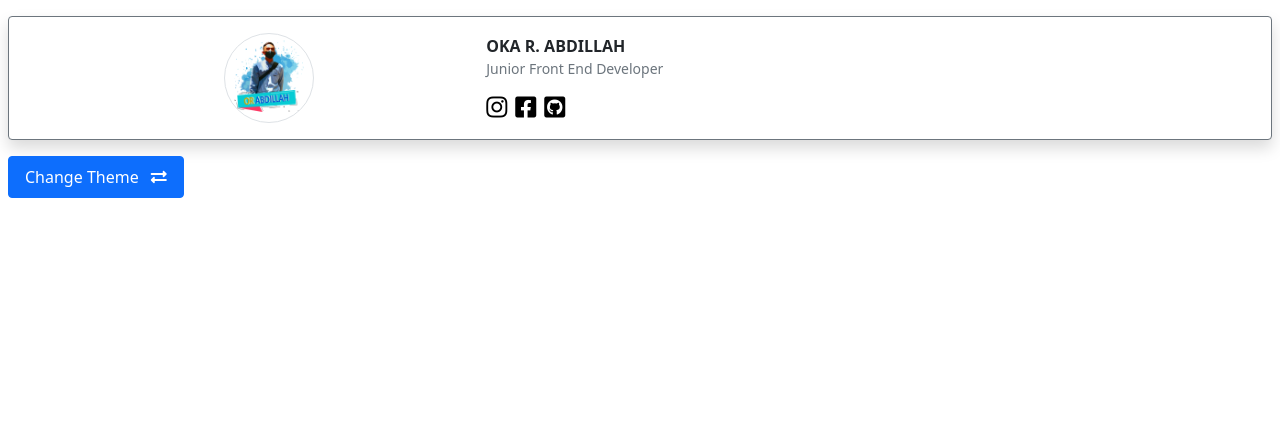
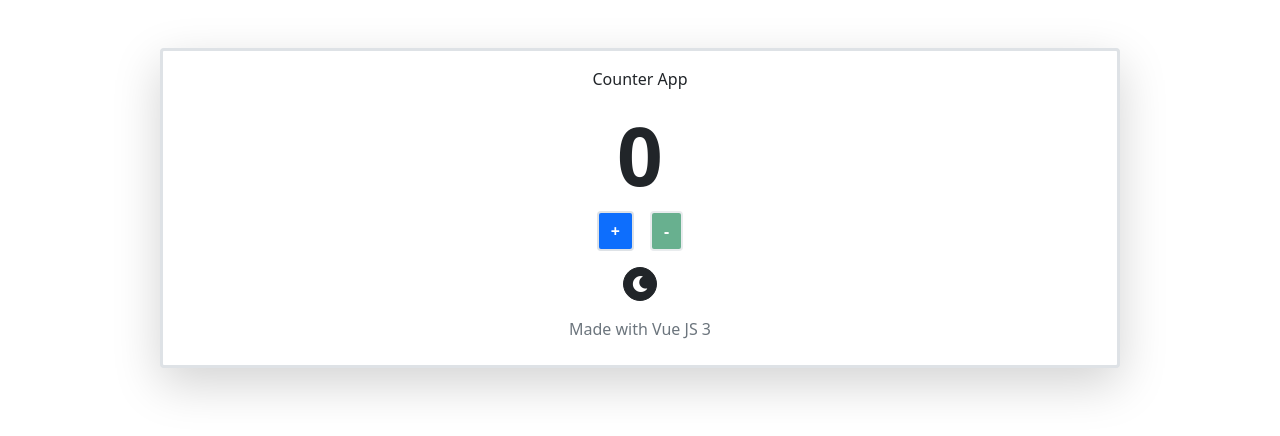
Before and after one commit to or-abdillh/vue-app, a Vue app: page / in a window 1280 px wide. Shown: the top 436 px of the page. Built offline with nearby package versions, Linux system fonts and the light colour scheme.

Commit message:
Make counter app

```diff
--- a/index.html
+++ b/index.html
@@ -13,7 +13,7 @@
 
     <title>Hello, world!</title>
   </head>
-  <body>
+  <body style="min-height: 120vh">
     <div id="app" ></div>
 
     <!-- Optional JavaScript; choose one of the two! -->
--- a/src/App.vue
+++ b/src/App.vue
@@ -1,46 +1,66 @@
 <template>
-   <div :class="isChange ? 'bg-primary' : 'bg-white'" class="mx-2 mt-3 shadow border border-1 border-secondary rounded px-3 py-3">
-      <div class="row w-100 d-flex justify-content-center align-items-center">
-         <div class="col col-4 d-flex justify-content-center">
-            <img :class="isChange ? 'bg-light' : 'bg-white'" class="border border-1 rounded-circle" src="./assets/1613282023468-picsay.png" width="90" alt="">
-         </div>
-         <div class="col col-7">
-            <p class="fw-bold mb-0 fs-6" @title="name" >{{ name }}</p>
-            <p :class="isChange ? 'text-white' : 'text-muted'" class="small" >{{ message }}</p>
-            <div class="d-flex" >
-               <a class="text-decoration-none text-black" :href="href">
-                  <i v-for="item in icons" class="me-2 fs-4" v-bind:class="item.icon"></i>
-               </a>
-            </div>
-         </div>
-      </div>
+   <div :class="element.bgCard" class="border border-3 pt-3 w-75 mt-5 mx-auto px-3 py-2 shadow-lg rounded">
+      <p :class="element.bgText" class="text-center" >{{ header }}</p>
+      <h2 :class="element.bgText" class="text-center display-1 fw-bold">
+         {{ count }}
+      </h2>
+      <div class="w-50 mx-auto justify-content-center  d-flex">
+         <button v-on:click="increment" class="btn btn-primary border border-2 fw-bold mx-2">+</button>
+         <button v-on:click="decrement" :disabled="over" class="btn btn-success border border-2 fw-bold mx-2">-</button>
       </div>
 
-   <div class="px-2 mt-3">
-      <button @click="changeTheme" class="btn btn-primary px-3 py-2">
-         Change Theme
-         <i class="fas fa-exchange-alt ms-2"></i>
+      <div class="mt-3 d-flex justify-content-center w-100" >
+         <button :class="element.btnBg" v-on:click="changeMode" class="btn rounded-circle px-2 py-1">
+         <i v-if="lightMode" class="fas fa-moon"></i>
+         <i v-else="lightMode" class="fas fa-sun"></i>
       </button>
+      </div>
+
+      <p class="text-center mt-3 text-muted" >{{ footer }}</p>
    </div>
 </template>
 
 <script>
+
    export default {
       data() {
          return {
-          isChange: false,
-          name: 'OKA R. ABDILLAH',
-          message: 'Junior Front End Developer',
-          icons: [
-             { icon: "fab fa-instagram"},
-             { icon: "fab fa-facebook-square"},
-             { icon: "fab fa-github-square"}
-          ]
+            element: {
+              bgCard: 'bg-white',
+              btnBg: 'btn-dark',
+              bgText: 'text-dark'
+            },
+            count: 0,
+            over: true,
+            lightMode: true,
+            header: 'Counter App',
+            footer: 'Made with Vue JS 3',
          }
       },
       methods: {
-       changeTheme() {
-          this.isChange = !this.isChange;
+         increment() {
+            this.count += 1;
+            this.over = false;
+         },
+         decrement() {
+            if (this.count > 0) {
+               this.count -= 1;
+               if (this.count === 0) this.over = true;
+            }
+         },
+         changeMode() {
+            this.lightMode = !this.lightMode;
+
+            if (this.lightMode) {
+               this.element.bgCard = 'bg-white';
+               this.element.btnBg = 'btn-dark';
+               this.element.bgText = 'text-dark';
+            }
+            else {
+               this.element.bgCard = 'bg-dark';
+               this.element.btnBg = 'btn-light';
+               this.element.bgText = 'text-light';
+            }
          }
       }
    }
```
Lines whose indentation alone changed are shown as unchanged.
